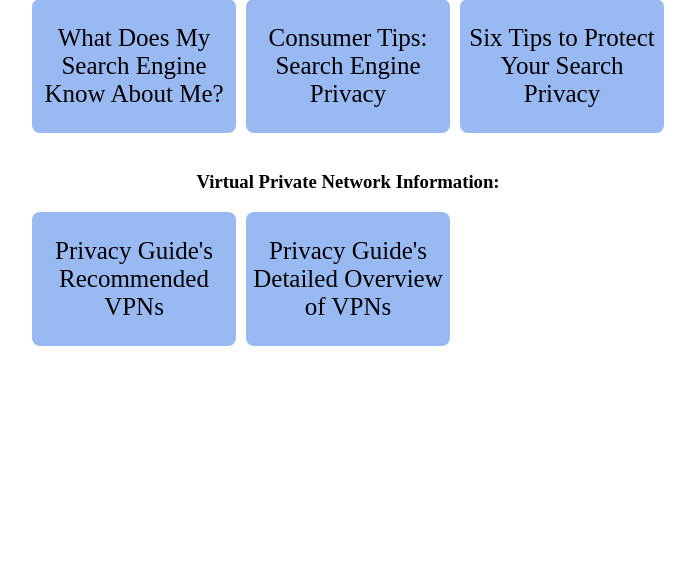
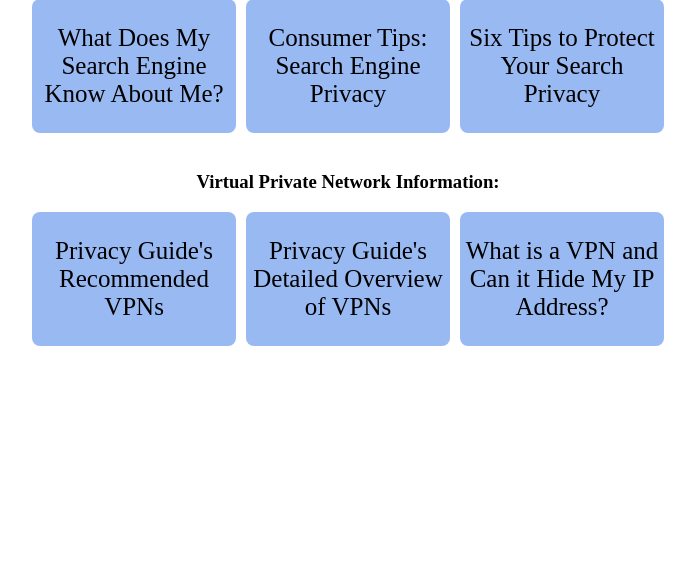
Before and after one commit to cs77-S25/final_project-acole1-lloisea1-mmcerle1, a Flask app: page /resources/ in a window 1280 px wide. Shown: the part 153-739 px from the top of the page, without its empty margins (292-987 px from the left). Run offline with Flask 3, Linux system fonts and the light colour scheme.

Commit message:
Update resources.html

```diff
--- a/templates/resources.html
+++ b/templates/resources.html
@@ -19,5 +19,8 @@
     <div class="grid">
         <div class="post"><p><a href="https://www.privacyguides.org/en/vpn/">Privacy Guide's Recommended VPNs</a></p></div>
         <div class="post"><p><a href="https://www.privacyguides.org/en/basics/vpn-overview/">Privacy Guide's Detailed Overview of VPNs</a></p></div>
+        <div class="post"><p><a href="https://www.mcafee.com/learn/what-is-a-vpn-and-can-it-hide-my-ip-address/">What is a VPN and Can it Hide My IP Address?</a></p></div>
     </div>
+
+
 {% endblock %}
```
